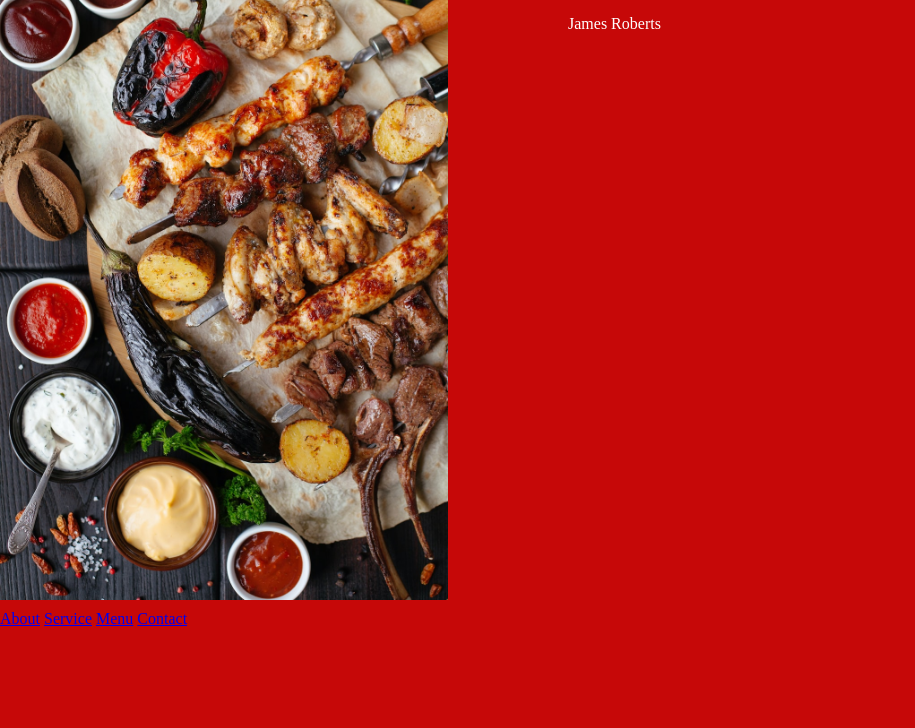
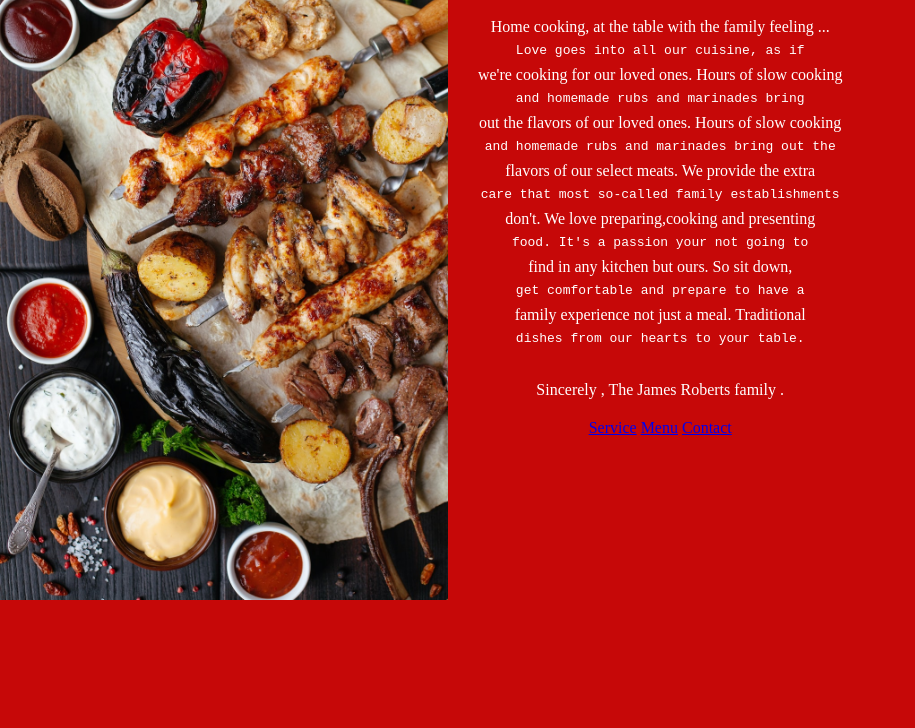
Before and after one commit to colemancan007/yweb-personal-project, a plain HTML site: page about.html in a window 1280 px wide. Shown: the part 72-800 px from the top of the page, without its empty margins (0-915 px from the left). Drawn offline with Linux system fonts and the light colour scheme.

Commit message:
Update about.html

```diff
--- a/about.html
+++ b/about.html
@@ -7,27 +7,31 @@
     <meta name="viewport" content="width=device-width, initial-scale=1.0">
     <link rel="stylesheet" href="styles.css">
     <link rel="stylesheet" href="service.html">
-    <link rel="stylesheet" media="screen and (min-width: 900px)" href="widescreen.css">
-    <link rel="stylesheet" media="screen and (max-width: 600px)" href="smallscreen.css">
+    <link rel="stylesheet" media="screen and (min-width: 1400px)" href="widescreen.css">
+    <link rel="stylesheet" media="screen and (max-width: 400px)" href="smallscreen.css">
     <title>About</title>
 </head>
 
 <body class="about-pg">
     <div class="about-container">
-
-        <img src="./images/meats we sell.jpg"  alt="meats we sell">
-        <div class="
-        ">
-        <h1 class="james">James Roberts Grill</h1>
-    <p class="james">James Roberts </p>
+        <img src="./images/meats we sell.jpg" alt="meats we sell">
+        <div class=".james">
+            <h1 class="james">James Robert's Grill</h1>
+            <div id="james-robert">
+                <p>Home cooking, at the table with the family feeling ... <pre> Love goes into all our cuisine, as if </pre> we're cooking for our loved ones. Hours of slow cooking <pre> and homemade rubs and marinades bring </pre> out the flavors of our loved ones. Hours of slow cooking <pre> and homemade rubs and marinades bring out the </pre> flavors of our select meats. We provide the extra <pre> care that most so-called family establishments </pre> don't. We love preparing,cooking and presenting <pre> food. It's a passion your not going to </pre> find in any kitchen but ours. So sit down, <pre> get comfortable and prepare to have a </pre> family experience not just a meal. Traditional <pre> dishes from our hearts to your table. </pre></p>
             </div>
+            <div class="Sincerely">
+                <p> Sincerely , The James Roberts family .</p>
             </div>
-<div>
-<a href="about.html">About</a>
+            <div class="amc-href-about">
                 <a href="service.html">Service</a>
                 <a href="menu.html">Menu</a>
                 <a href="contacts.html">Contact</a>
             </div>
+        </div>
+    </div>
+    <!-- Home cooking , at the table with the family feeling ... Love goes into all our cuisine , as if we're cooking for our loved ones. Hours of slow cooking and homemade rubs and marinades bring out the flavors of our select meats. We provide the extra care that most so-called family establishments don't . We love preparing ,
+    cooking and presenting food. It's a passion your not going to find in any kitchen but ours . So sit down , get comfortable and prepare to have a family experience not just a meal. Traditional dishes from our hearts to your table.-->
 </body>
 
 </html>
```
Lines whose indentation alone changed are shown as unchanged.
